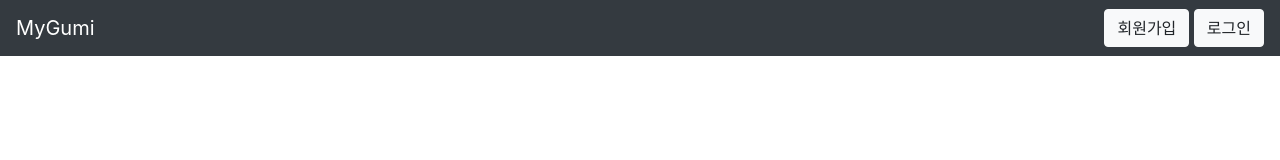
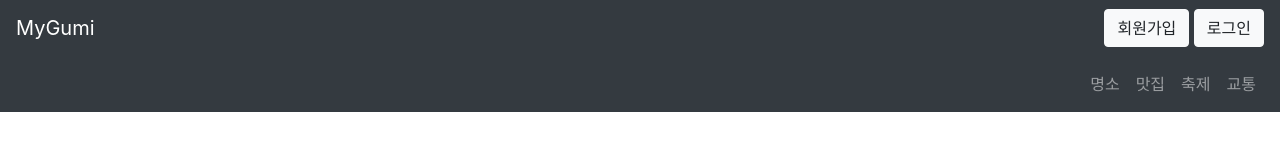
Before and after one commit to ljh1324/responsive-web, a plain HTML site: page index.html in a window 1280 px wide. Drawn offline with nearby package versions, Linux system fonts and the light colour scheme.

Commit message:
feat: 명소, 맛집, 축제, 교통 navbar 추가
- margin-left 대신 bootstrap 클래스 ml-auto 사용
- 991px 이하일 경우 navbar 삭제

```diff
--- a/index.html
+++ b/index.html
@@ -18,9 +18,9 @@
 </head>
 
 <body>
-  <nav class="navbar navbar-expand-sm bg-dark navbar-dark">
+  <nav class="navbar bg-dark navbar-dark">
     <a class="navbar-brand" href="#">MyGumi</a>
-    <div class="d-none d-lg-block margin-left">
+    <div class="d-none d-lg-block ml-auto">
       <button type="button" class="btn btn-light">회원가입</button>
       <button type="button" class="btn btn-light">로그인</button>
     </div>
@@ -42,6 +42,22 @@
     </div>
   </nav>
 
+  <nav class="navbar navbar-expand-lg bg-dark navbar-dark d-none d-lg-block">
+    <ul class="navbar-nav">
+      <li class="nav-item ml-auto">
+        <a class="nav-link" href="#">명소</a>
+      </li>
+      <li class="nav-item">
+        <a class="nav-link" href="#">맛집</a>
+      </li>
+      <li class="nav-item">
+        <a class="nav-link" href="#">축제</a>
+      </li>
+      <li class="nav-item">
+        <a class="nav-link" href="#">교통</a>
+      </li>
+    </ul>
+  </nav>
 
 
   <script src="https://cdnjs.cloudflare.com/ajax/libs/popper.js/1.14.7/umd/popper.min.js"
--- a/style.css
+++ b/style.css
@@ -55,10 +55,6 @@
   margin-left: 50px;
 }
 
-.margin-left {
-  margin-left: auto;
-}
-
 #openBtn {
   color: white;
   margin-left: auto;
```
